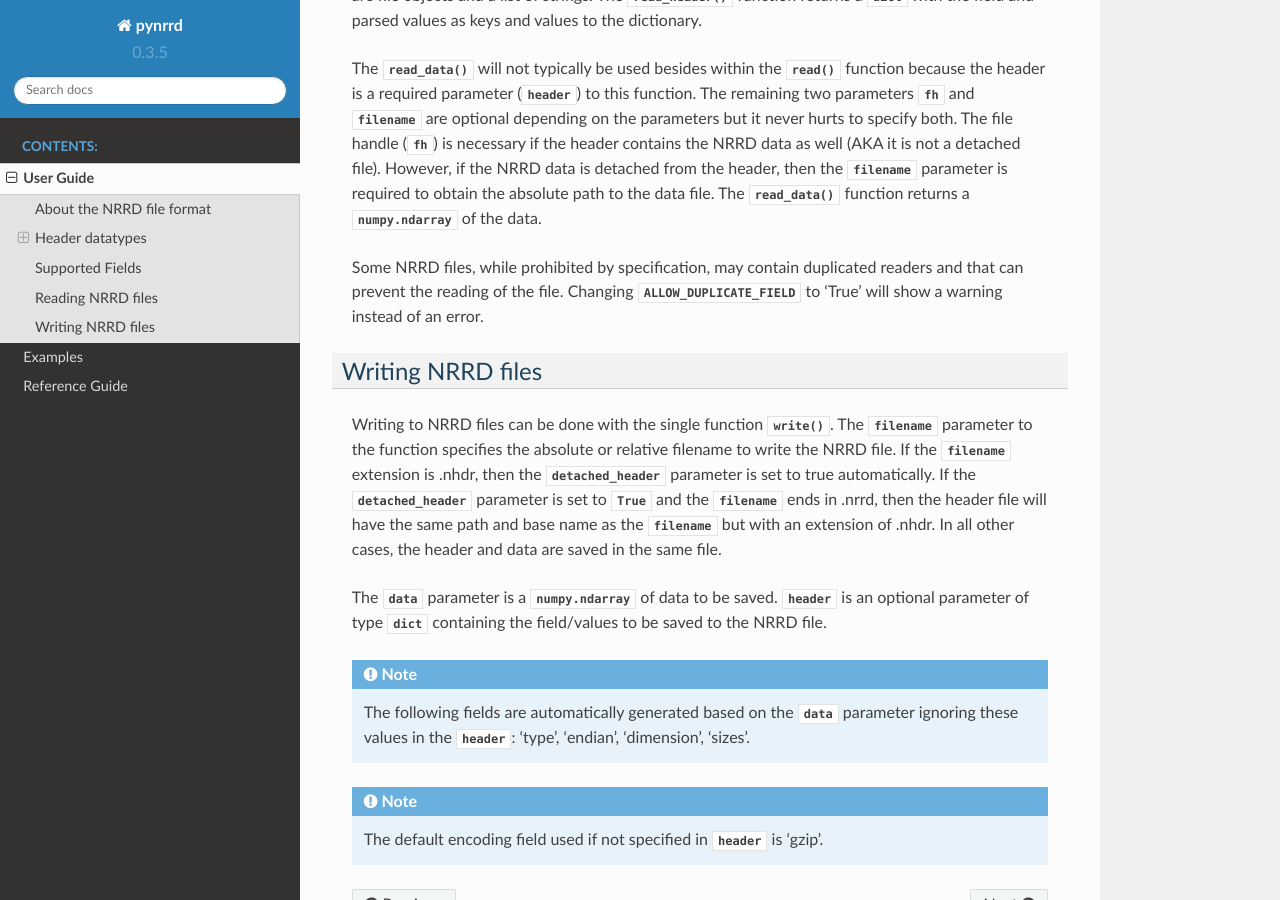
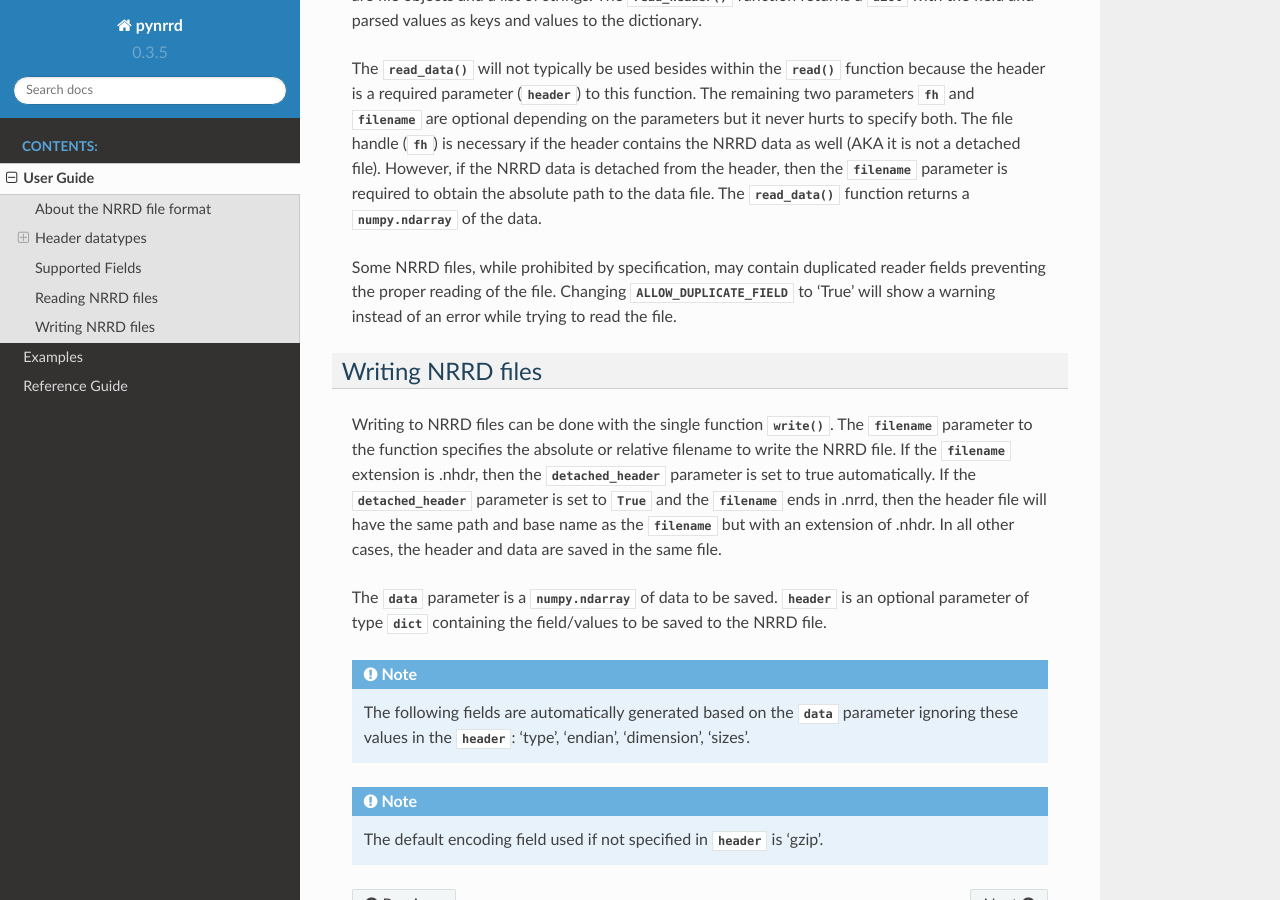
Before and after one commit to mhe/pynrrd, a Sphinx documentation site: the page built from docs/source/user-guide.rst, in a window 1280 px wide and 900 px high, scrolled down 5727 px. Built offline with Sphinx 7.4.7 and the Read the Docs theme 2.0.0, drawn with Linux system fonts in a browser that asks for light colours.

Commit message:
Update the documentation with ALLOW_DUPLICATE_FIELD
Add the documentation of the feature ALLOW_DUPLICATE_FIELD, which enables the reading of NRRD files with duplicated header fields.

```diff
--- a/docs/source/examples.rst
+++ b/docs/source/examples.rst
@@ -68,10 +68,10 @@
 
     import nrrd
 
-    # set this field to True to enable the reading of files with duplicated header
+    # set this field to True to enable the reading of files with duplicated header fields
     nrrd.reader.ALLOW_DUPLICATE_FIELD = True
 
-    #name of the file you want to read with a duplicated header
+    #name of the file you want to read with a duplicated header field
     filename = "filename.nrrd"
 
     #read the file
--- a/docs/source/user-guide.rst
+++ b/docs/source/user-guide.rst
@@ -188,7 +188,7 @@
 
 The :meth:`read_data` will not typically be used besides within the :meth:`read` function because the header is a required parameter (:obj:`header`) to this function. The remaining two parameters :obj:`fh` and :obj:`filename` are optional depending on the parameters but it never hurts to specify both. The file handle (:obj:`fh`) is necessary if the header contains the NRRD data as well (AKA it is not a detached file). However, if the NRRD data is detached from the header, then the :obj:`filename` parameter is required to obtain the absolute path to the data file. The :meth:`read_data` function returns a :class:`numpy.ndarray` of the data.
 
-Some NRRD files, while prohibited by specification, may contain duplicated readers and that can prevent the reading of the file. Changing :const:`ALLOW_DUPLICATE_FIELD` to 'True' will show a warning instead of an error.
+Some NRRD files, while prohibited by specification, may contain duplicated reader fields preventing the proper reading of the file. Changing :const:`ALLOW_DUPLICATE_FIELD` to 'True' will show a warning instead of an error while trying to read the file.
 
 Writing NRRD files
 ------------------
```
Also changed, not shown: 1 other file.
